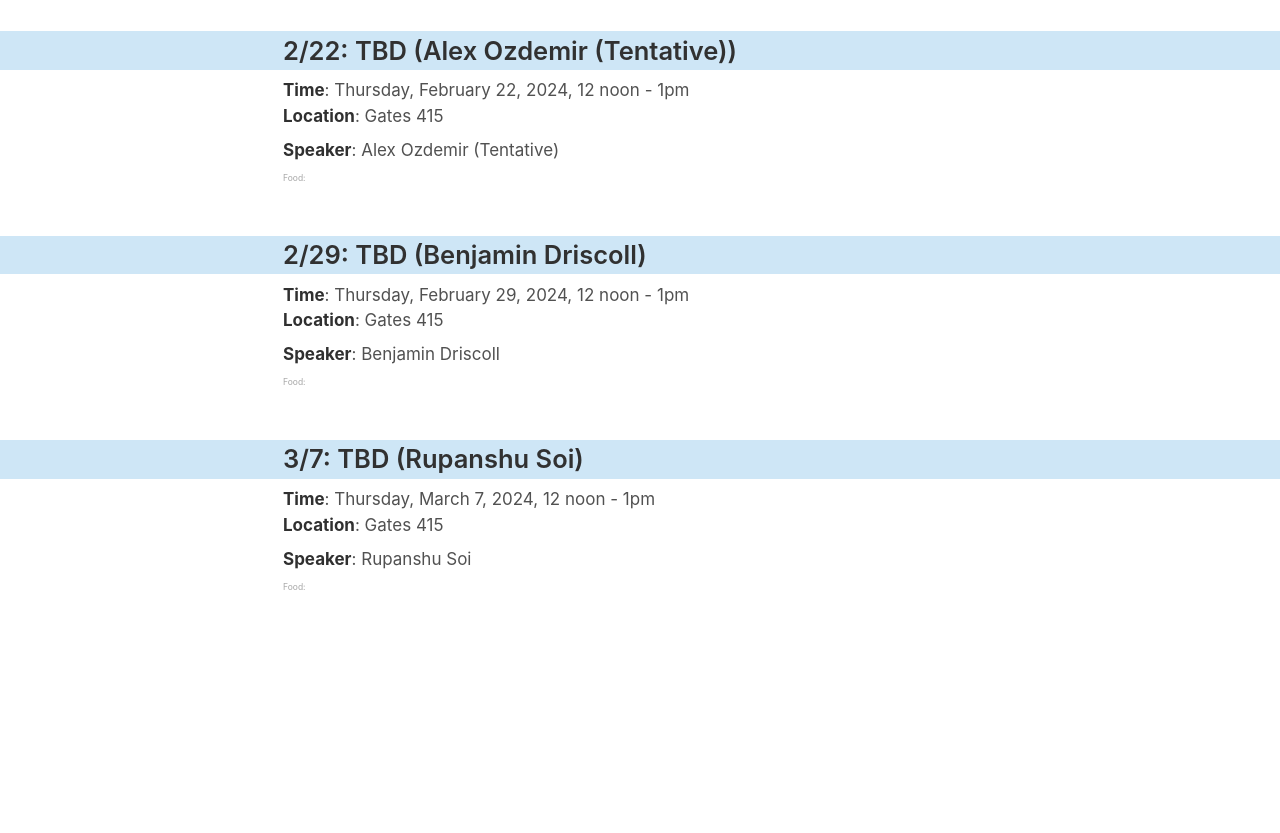
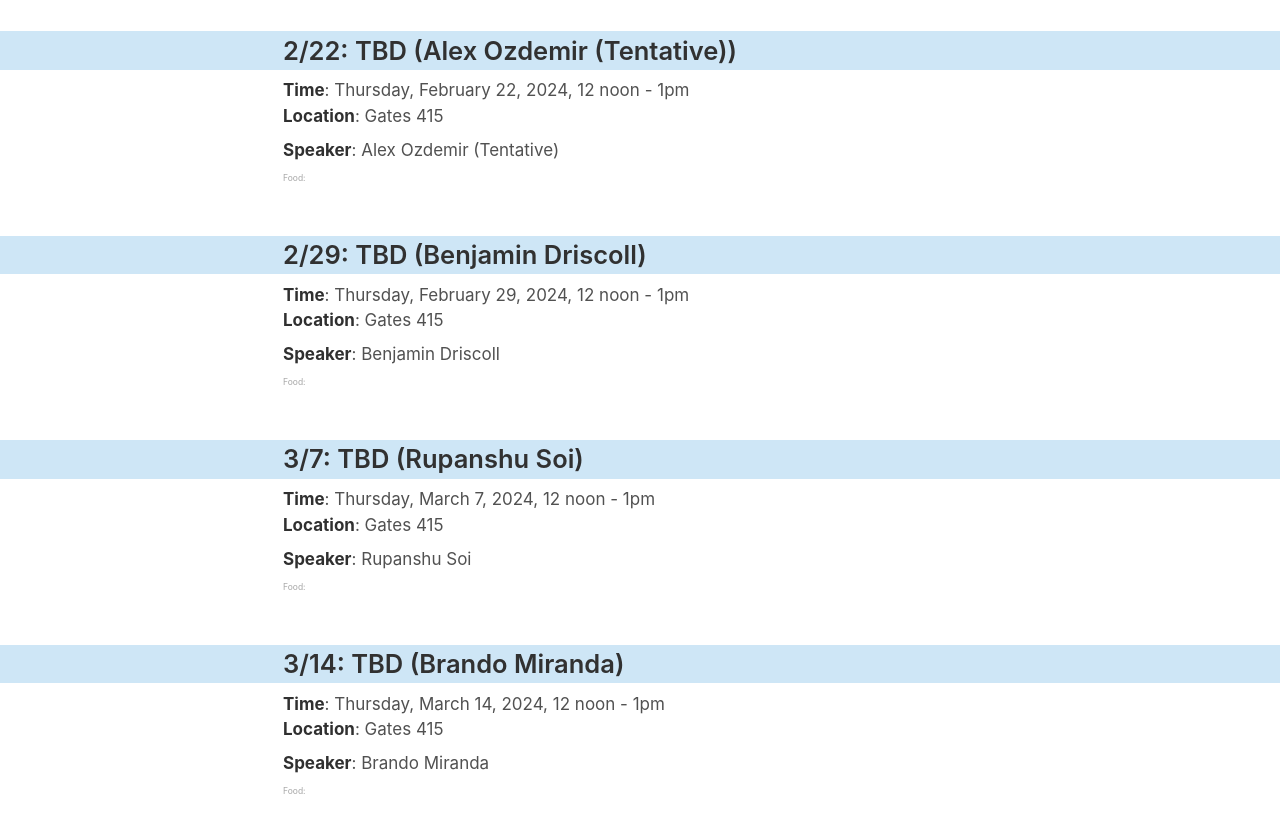
Before and after one commit to software-research-lunch/software-research-lunch.github.io, a Jekyll site: the page built from index.html, in a window 1280 px wide and 900 px high, scrolled down 1867 px. Shown: the top 833 px of the window. Built offline with Jekyll 4.4.1, drawn with Linux system fonts in a browser that asks for light colours; before the commit the page ends 2563 px from its top, so only the background shows below that.

Commit message:
Brando 3.14

```diff
--- a/_data/schedule.yml
+++ b/_data/schedule.yml
@@ -91,6 +91,11 @@ Meta."
     abstract: ""
     title: ""
     speaker: "Rupanshu Soi"
+    bio: ""
+  - date: "2024-03-14"
+    abstract: ""
+    title: ""
+    speaker: "Brando Miranda"
     bio: ""
       # - date: "2024-02-21"
       #   abstract: ""
```
